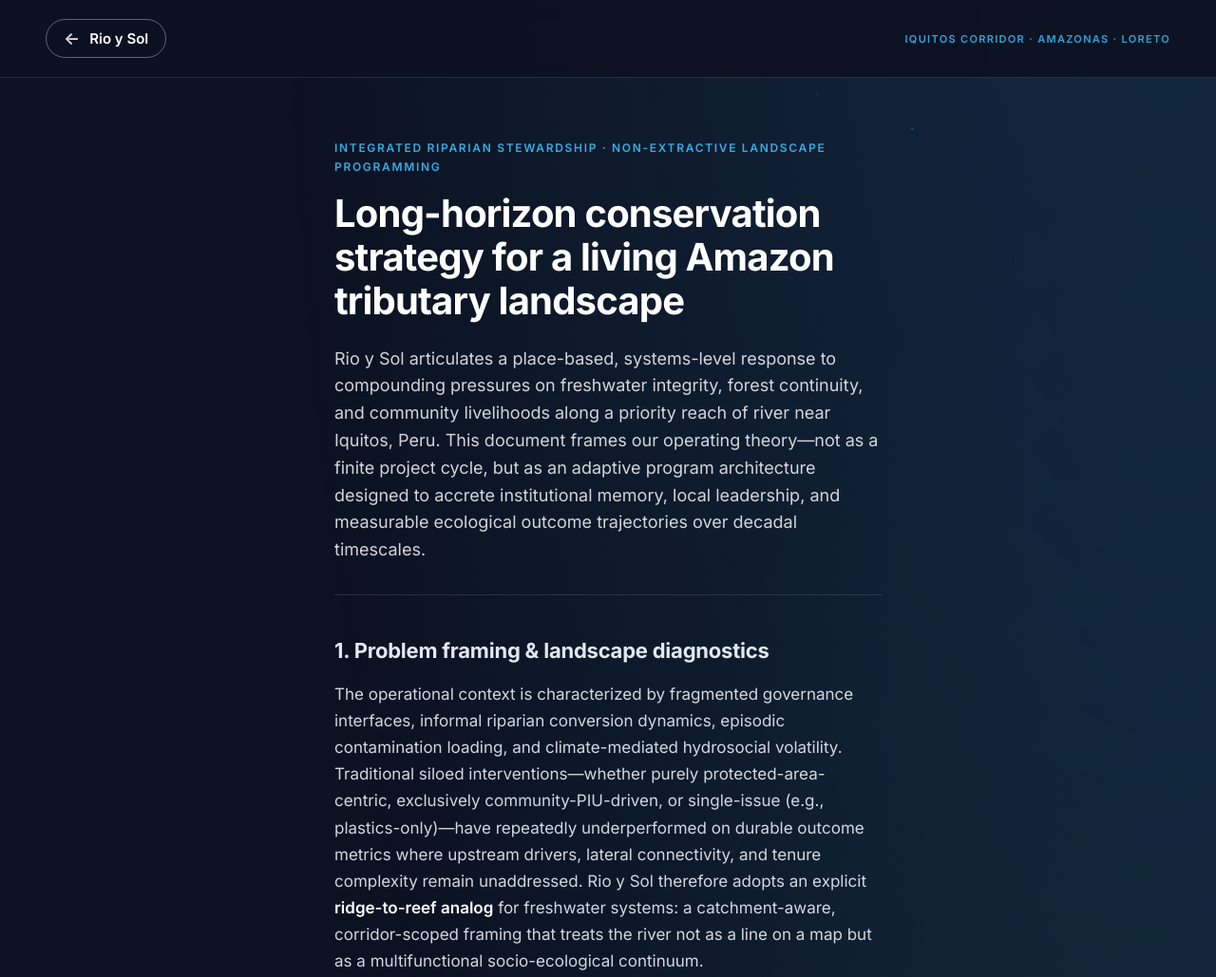
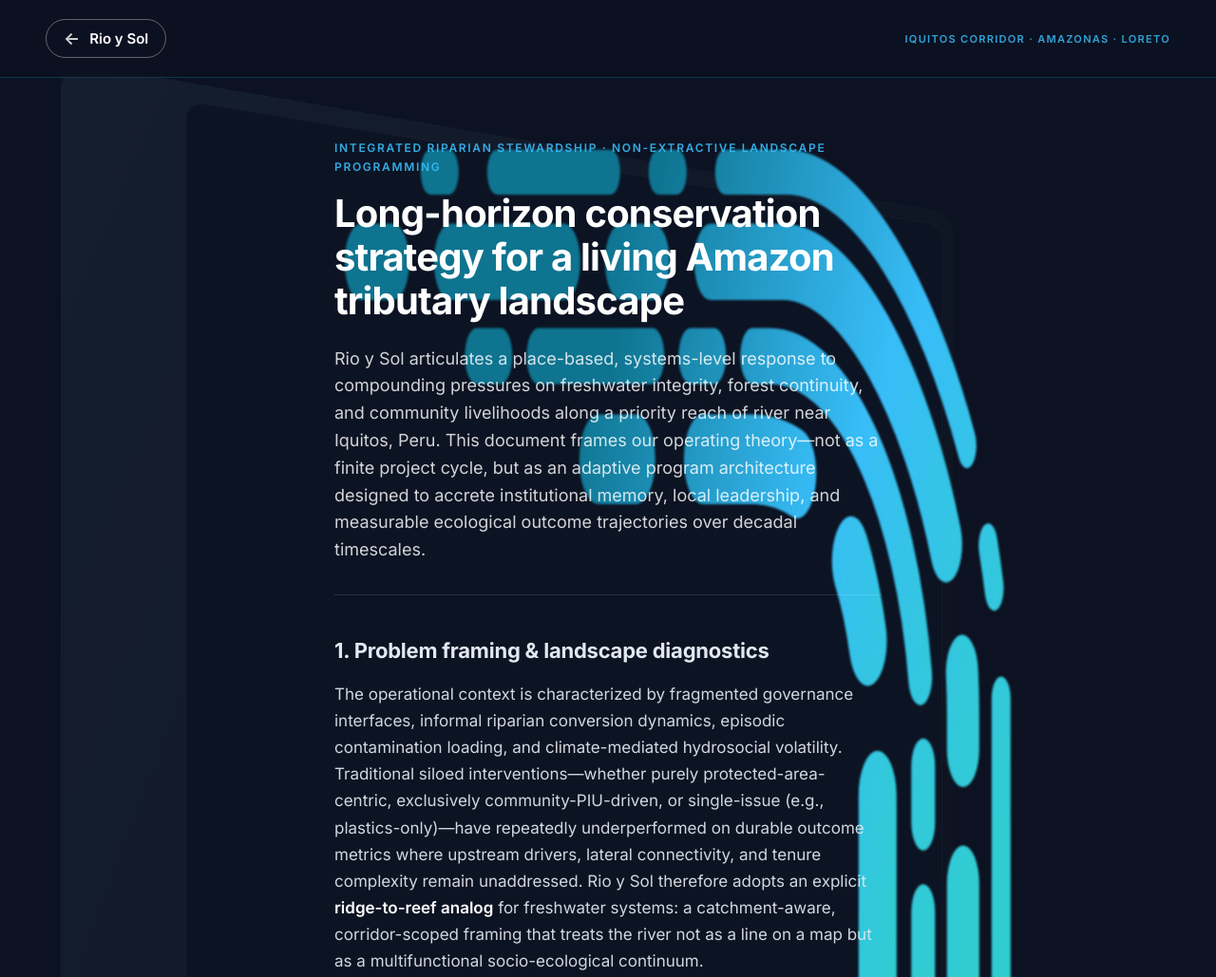
Before and after one commit to LampByLit/rioysol, a website: page public/about.html in a window 1280 px wide. Shown: the top 1029 px of the page at 95% size. Drawn offline with nearby package versions, Linux system fonts and the light colour scheme.

Commit message:
fix(about): gist-style river scroll; single html scroll root; white globe icon

```diff
--- a/public/about.html
+++ b/public/about.html
@@ -27,58 +27,57 @@
   <body class="about">
     <a class="about__skip" href="#about-main">Skip to strategy content</a>
 
+    <!-- Parallax panel (gist #world3d / #tablet) -->
+    <div class="about__world3d" aria-hidden="true">
+      <div class="about__tablet"></div>
+    </div>
+
     <div class="about__shell">
-      <div class="about__river-layer" aria-hidden="true">
-        <div class="about__river-bg"></div>
-        <div class="about__river-svg-outer">
+      <div class="about__river-svg-wrap" aria-hidden="true">
+        <!-- Gist: #svgPaths — stroke-dasharray per line; stroke-dashoffset from body --strokeDashoffset -->
         <svg
-          class="about__river-svg"
+          id="aboutSvgPaths"
           xmlns="http://www.w3.org/2000/svg"
           viewBox="0 0 740 2000"
           width="740"
           height="2000"
-          preserveAspectRatio="xMaxYMin meet"
+          preserveAspectRatio="none"
           focusable="false"
         >
           <defs>
-            <linearGradient id="aboutRiverStroke" gradientUnits="userSpaceOnUse" x1="120" y1="0" x2="620" y2="2000">
-              <stop offset="0%" stop-color="#164e63" />
-              <stop offset="32%" stop-color="#38bdf8" />
-              <stop offset="62%" stop-color="#2dd4bf" />
-              <stop offset="100%" stop-color="#0e7490" />
+            <linearGradient id="cl1" gradientUnits="objectBoundingBox" x1="0" y1="0" x2="1" y2="1">
+              <stop offset="20%" stop-color="#0e7490" />
+              <stop offset="45%" stop-color="#38bdf8" />
+              <stop offset="65%" stop-color="#2dd4bf" />
+              <stop offset="85%" stop-color="#22d3ee" />
+              <stop offset="100%" stop-color="#38bdf8" />
             </linearGradient>
-            <filter id="aboutRiverSoft" x="-20%" y="-5%" width="140%" height="110%">
-              <feGaussianBlur in="SourceGraphic" stdDeviation="0.85" />
-            </filter>
             <path
-              id="aboutRiverPath1"
+              id="linePath01"
               fill="none"
               d="m 106,45h 375c 114,0 226,128 226,235v 236c 0,136 -122,222 -224,221l -182,-2c -89,1 -141,42 -142,158l -2,204c -1,117 37,173 134,173h 186c 110,-3 230,111 230,220v 242c 0,113 -125,225 -248,225H 105"
             />
             <path
-              id="aboutRiverPath2"
+              id="linePath02"
               fill="none"
               d="m 33,85h 444c 96,0 190,107 190,201v 224c 0,116 -98,188 -190,187l -192,-2c -92,0 -166,75 -166,168v 278c 0,94 74,169 166,169h 194c 92,0 188,94 188,188v 228c 0,94 -104,191 -214,191H 105"
             />
             <path
-              id="aboutRiverPath3"
+              id="linePath03"
               fill="none"
               d="m 155,127h 308c 94,0 162,86 162,177v 178c 0,109 -50,174 -166,173L 277,653C 158,653 77,762 77,849v 302c 0,118 107,196 180,197l 204,4c 92,0 164,67 164,160v 200c 0,91 -89,163 -188,163H 105"
             />
             <path
-              id="aboutRiverPath4"
+              id="linePath04"
               fill="none"
               d="m 283,173c 2,0 165,0 165,0C 544,175 577,238 577,330v 156c 0,94 -48,126 -140,125L 269,609C 167,602 29,702 29,851v 312c 0,111 101,235 242,235h 162c 109,1 144,49 144,136v 162c 0,73 -53,130 -118,130l -353,1"
             />
           </defs>
-          <g class="about__river-paths" filter="url(#aboutRiverSoft)">
-            <use class="about__river-use about__river-use--1" href="#aboutRiverPath1" />
-            <use class="about__river-use about__river-use--2" href="#aboutRiverPath2" />
-            <use class="about__river-use about__river-use--3" href="#aboutRiverPath3" />
-            <use class="about__river-use about__river-use--4" href="#aboutRiverPath4" />
-          </g>
+          <use href="#linePath01" />
+          <use href="#linePath02" />
+          <use href="#linePath03" />
+          <use href="#linePath04" />
         </svg>
-        </div>
       </div>
 
       <header class="about__header">
--- a/public/css/style.css
+++ b/public/css/style.css
@@ -50,7 +50,14 @@ body {
   justify-content: center;
   transition: border-color 0.3s ease;
   text-decoration: none;
-  color: rgba(255, 255, 255, 0.88);
+  color: #fff;
+}
+
+.slider__menu:link,
+.slider__menu:visited,
+.slider__menu:hover,
+.slider__menu:active {
+  color: #fff;
 }
 
 .slider__menu:hover {
@@ -62,6 +69,8 @@ body {
   height: 36px;
   flex-shrink: 0;
   display: block;
+  color: #fff;
+  stroke: #fff;
 }
 
 .slider__label {
@@ -281,105 +290,153 @@ body {
 }
 
 /* --- About page (long-form strategy) --- */
-html.about-root,
-html.about-root body {
+/* One scroll root on <html>; dual overflow-y:auto on html+body breaks mouse wheel on some browsers */
+html.about-root {
   height: auto;
   min-height: 100dvh;
-  overflow-x: hidden;
+  overflow-x: clip;
   overflow-y: auto;
+  overscroll-behavior: none;
+}
+
+html.about-root body {
+  min-height: 100dvh;
+  height: auto;
+  overflow: visible;
+  overscroll-behavior: none;
 }
 
 body.about {
+  --strokeDashoffset: 0;
+  --tabletVerticaloffset: 0px;
   font-weight: 400;
   background: #0c1222;
   color: rgba(255, 255, 255, 0.92);
   -webkit-font-smoothing: antialiased;
 }
 
-/* River scroll backdrop (GSAP + ScrollTrigger in /js/about.js) */
+/* Gist-aligned: #world3d + #tablet parallax field */
+.about__world3d {
+  position: fixed;
+  top: var(--tabletVerticaloffset);
+  left: 0;
+  right: 0;
+  margin-left: auto;
+  margin-right: auto;
+  z-index: 0;
+  width: 90vw;
+  max-width: 1200px;
+  padding-top: 5vw;
+  -webkit-perspective: 1000px;
+  perspective: 1000px;
+  shape-rendering: crispEdges;
+  overflow: visible;
+  pointer-events: none;
+}
+
+.about__tablet {
+  -webkit-transform-style: preserve-3d;
+  transform-style: preserve-3d;
+  -webkit-transform-origin: 0% 50%;
+  transform-origin: 0% 50%;
+  -webkit-transform: rotateY(20deg);
+  transform: rotateY(20deg);
+  position: relative;
+  display: block;
+  width: 100%;
+  height: 150vh;
+  padding: 40px;
+  padding-left: 140px;
+  border-radius: 30px;
+  opacity: 0.25;
+  background: linear-gradient(109.61deg, #2d3d4f 4.26%, #12181f 84.84%);
+}
+
+.about__tablet::before {
+  position: absolute;
+  left: 120px;
+  top: 20px;
+  right: 20px;
+  bottom: 20px;
+  content: "";
+  display: block;
+  background-color: #0c1222;
+  border: thin solid rgba(86, 90, 100, 0.53);
+  border-radius: 20px;
+}
+
 .about__shell {
   position: relative;
+  z-index: 1;
   isolation: isolate;
 }
 
-.about__river-layer {
+.about__river-svg-wrap {
   position: absolute;
   inset: 0;
   z-index: 0;
   pointer-events: none;
-  overflow: hidden;
+  overflow-x: clip;
 }
 
-.about__river-bg {
+/* Gist #svgPaths */
+#aboutSvgPaths {
   position: absolute;
-  inset: -14% -8% -10% -8%;
-  background:
-    radial-gradient(ellipse 110% 70% at 90% 8%, rgba(56, 189, 248, 0.14), transparent 58%),
-    radial-gradient(ellipse 95% 55% at 94% 42%, rgba(45, 212, 191, 0.09), transparent 52%),
-    radial-gradient(ellipse 100% 45% at 86% 82%, rgba(14, 116, 144, 0.15), transparent 48%);
-  will-change: transform;
+  top: 75px;
+  left: 50%;
+  z-index: 5;
+  width: 740px;
+  max-width: 100%;
+  height: calc(100% - 75px);
+  overflow: visible;
+  filter: blur(1px);
+  transform: translateX(-50%);
 }
 
-.about__river-svg-outer {
-  position: absolute;
-  right: -6%;
-  top: 0;
-  width: min(62vw, 580px);
-  height: 100%;
-  --about-river-parallax-y: 0px;
-  transform: translate3d(0, var(--about-river-parallax-y), 0);
-  will-change: transform;
-}
-
-@media (min-width: 720px) {
-  .about__river-svg-outer {
-    right: 0;
-    transform: translate3d(3vw, var(--about-river-parallax-y), 0);
+@media (min-width: 576px) {
+  #aboutSvgPaths {
+    transform: translateX(calc(-50% + 6vw));
   }
 }
 
-.about__river-svg {
-  display: block;
-  width: 100%;
-  height: 100%;
-  max-width: none;
-  overflow: visible;
-  mix-blend-mode: screen;
+#aboutSvgPaths use {
+  fill: none;
+  stroke: url(#cl1);
+  stroke-linecap: round;
+  stroke-width: var(--dot);
+  stroke-dashoffset: var(--strokeDashoffset);
 }
 
-.about__river-paths {
-  transform: translateZ(0);
+/* Gist patterns per path (same order as <use> in markup) */
+#aboutSvgPaths use:nth-of-type(1) {
+  --dot: 20px;
+  --gap: 50px;
+  stroke-dasharray: var(--dot) var(--gap) 120px var(--gap) var(--dot) var(--gap) 300px var(--gap) var(--dot) var(--gap) 150px var(--gap) var(--dot) 20000px;
 }
 
-.about__river-use {
-  fill: none;
-  stroke: url(#aboutRiverStroke);
-  stroke-linecap: round;
-  stroke-linejoin: round;
+#aboutSvgPaths use:nth-of-type(2) {
+  --dot: 34px;
+  --gap: 60px;
+  stroke-dasharray: var(--dot) var(--gap) 120px var(--gap) var(--dot) var(--gap) 300px var(--gap) var(--dot) var(--gap) 150px var(--gap) var(--dot) 20000px;
 }
 
-.about__river-use--1 {
-  stroke-width: 2.25;
-  opacity: 0.36;
+#aboutSvgPaths use:nth-of-type(3) {
+  --dot: 25px;
+  --gap: 40px;
+  stroke-dasharray: var(--dot) var(--gap) 120px var(--gap) var(--dot) var(--gap) 250px var(--gap) var(--dot) var(--gap) 150px var(--gap) var(--dot) 20000px;
 }
 
-.about__river-use--2 {
-  stroke-width: 3.35;
-  opacity: 0.46;
+#aboutSvgPaths use:nth-of-type(4) {
+  --dot: 40px;
+  --gap: 70px;
+  stroke-dasharray: var(--dot) var(--gap) 100px var(--gap) var(--dot) var(--gap) 200px var(--gap) var(--dot) 20000px;
 }
 
-.about__river-use--3 {
-  stroke-width: 2.65;
-  opacity: 0.4;
-}
-
-.about__river-use--4 {
-  stroke-width: 3.85;
-  opacity: 0.52;
-}
-
-body.about--reduced-motion .about__river-use {
-  opacity: 0.34;
+@media (prefers-reduced-motion: reduce) {
+  body.about {
+    --strokeDashoffset: -2400;
+    --tabletVerticaloffset: -65vh;
+  }
 }
 
 .about__skip {
--- a/public/js/about.js
+++ b/public/js/about.js
@@ -1,59 +1,52 @@
 /**
- * Scroll-scrubbed “river” SVG paths (inspired by GSAP ScrollTrigger stroke-dash patterns,
- * e.g. https://codepen.io/ikrprojects/pen/KwgGBRp). Respects prefers-reduced-motion.
+ * Gist-aligned scroll lines: body --strokeDashoffset + --tabletVerticaloffset
+ * https://gist.github.com/LampByLit/47392e5516ccc6b094aef2ee2ef29b66
+ * (CodePen https://codepen.io/ikrprojects/pen/KwgGBRp — no SplitText here.)
  */
 
 (function () {
-  var shell = document.querySelector(".about__shell");
-  var riverBg = document.querySelector(".about__river-bg");
-  var riverSvgOuter = document.querySelector(".about__river-svg-outer");
-  var uses = document.querySelectorAll(".about__river-use");
-  var pathIds = ["aboutRiverPath1", "aboutRiverPath2", "aboutRiverPath3", "aboutRiverPath4"];
-
-  if (!shell || !uses.length) return;
   if (typeof gsap === "undefined" || typeof ScrollTrigger === "undefined") return;
 
-  if (window.matchMedia("(prefers-reduced-motion: reduce)").matches) {
+  var reduced = window.matchMedia("(prefers-reduced-motion: reduce)").matches;
+  if (reduced) {
     document.body.classList.add("about--reduced-motion");
+    var h = window.innerHeight;
+    gsap.set("body", {
+      "--strokeDashoffset": -2400,
+      "--tabletVerticaloffset": -Math.floor(0.65 * h) + "px",
+    });
     return;
   }
 
   gsap.registerPlugin(ScrollTrigger);
 
-  var lengths = pathIds.map(function (id) {
-    var p = document.getElementById(id);
-    return p ? p.getTotalLength() : 0;
+  /* Match gist: single ScrollTrigger on body, scrub: true, shared dash offset */
+  ScrollTrigger.create({
+    trigger: "body",
+    start: "top top",
+    end: "bottom bottom",
+    scrub: true,
+    onUpdate: function (self) {
+      var thisProgress = self.progress;
+      var tabletVerMovement = 0.65 * window.innerHeight;
+      var scrollProgress = -(2400 * thisProgress);
+      gsap.set("body", { "--strokeDashoffset": scrollProgress });
+      var scrollProgress2 = -Math.floor(tabletVerMovement * thisProgress) + "px";
+      gsap.set("body", { "--tabletVerticaloffset": scrollProgress2 });
+    },
   });
 
-  uses.forEach(function (use, i) {
-    var len = lengths[i];
-    if (!len) return;
-    gsap.set(use, { strokeDasharray: len, strokeDashoffset: len });
-  });
-
-  var lagPerIndex = 0.055;
-
-  ScrollTrigger.create({
-    trigger: shell,
-    start: "top top",
-    end: "bottom bottom",
-    scrub: 0.65,
-    onUpdate: function (self) {
-      var progress = self.progress;
-      uses.forEach(function (use, i) {
-        var len = lengths[i];
-        if (!len) return;
-        var lag = i * lagPerIndex;
-        var denom = Math.max(0.001, 1 - lag * 0.65);
-        var t = (progress - lag) / denom;
-        t = t < 0 ? 0 : t > 1 ? 1 : t;
-        gsap.set(use, { strokeDashoffset: len * (1 - t) });
-      });
-      if (riverBg) gsap.set(riverBg, { y: progress * -52 });
-      if (riverSvgOuter)
-        riverSvgOuter.style.setProperty("--about-river-parallax-y", progress * 36 + "px");
+  var refreshTimer;
+  window.addEventListener(
+    "resize",
+    function () {
+      clearTimeout(refreshTimer);
+      refreshTimer = setTimeout(function () {
+        ScrollTrigger.refresh();
+      }, 120);
     },
-  });
+    { passive: true }
+  );
 
   window.addEventListener(
     "load",
```
